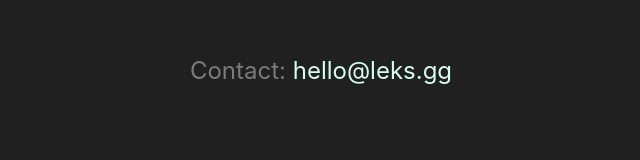
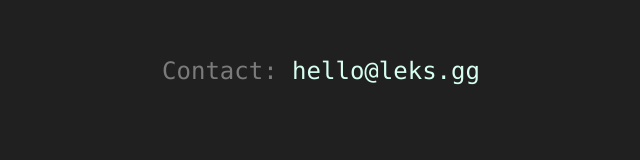
Before and after one commit to bagelcow/nextjs, a Next.js app: page / in a window 1280 px wide. Shown: the part 329-489 px from the top of the page, without its empty margins (319-959 px from the left). Built offline with nearby package versions, Linux system fonts and the light colour scheme.

Commit message:
el fonte

```diff
--- a/styles/globals.css
+++ b/styles/globals.css
@@ -13,6 +13,8 @@ body {
 
 p {
   color:#7b7b7b;
+  font-family: Menlo, Monaco, Lucida Console, Liberation Mono, DejaVu Sans Mono,
+  Bitstream Vera Sans Mono, Courier New, monospace;
 }
 
 a {
```
